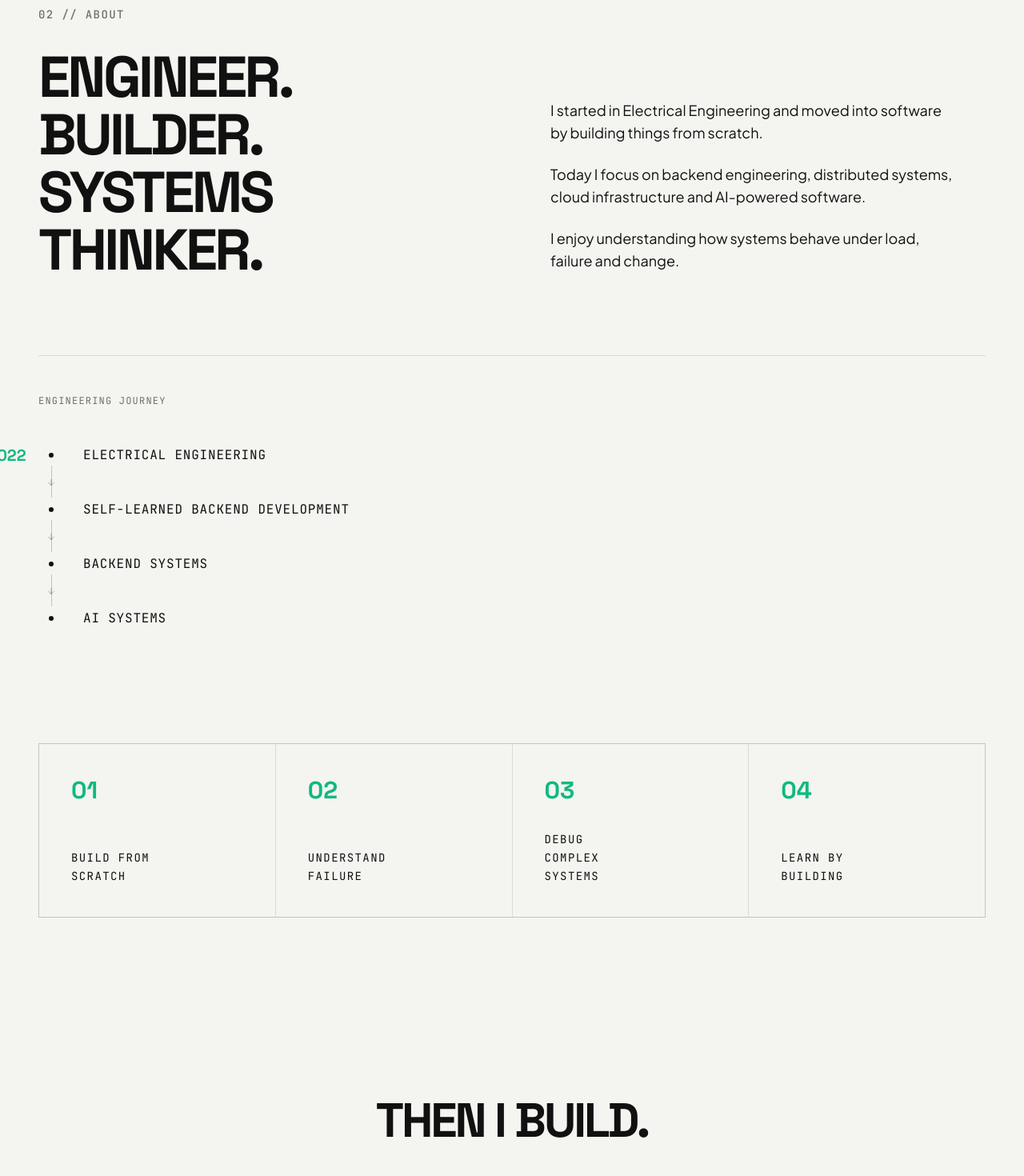
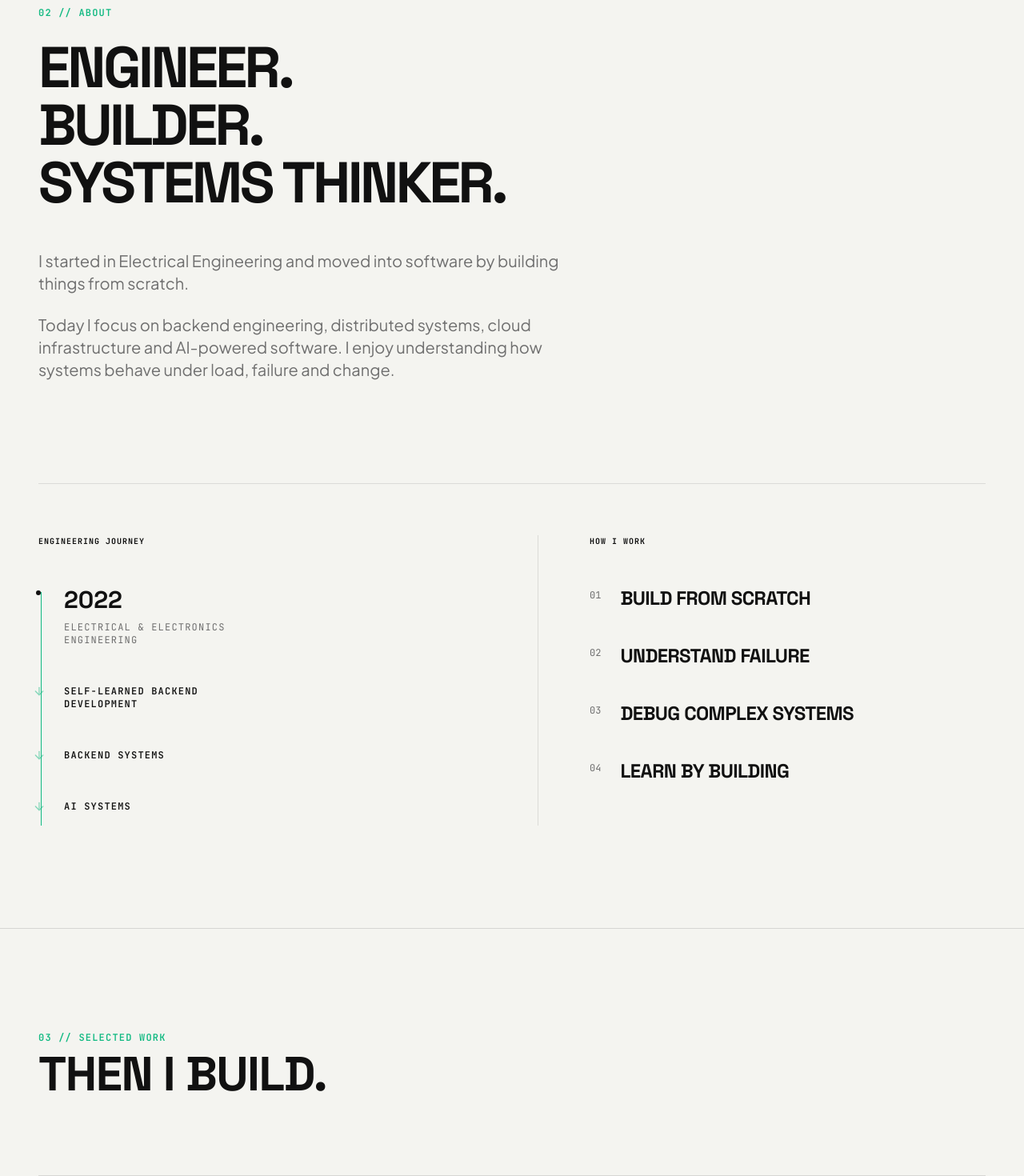
Before and after one commit to sampremm/FlexiPortfolio, a React (Vite) app: page / in a window 1280 px wide. Shown: the part 920-2390 px from the top of the page at 80% size. Built offline with nearby package versions, Linux system fonts and the light colour scheme.

Commit message:
fix: hero typography overflow and redesign compact about section

```diff
--- a/src/components/sections/EditorialAbout.jsx
+++ b/src/components/sections/EditorialAbout.jsx
@@ -1,44 +1,16 @@
-import React, { useRef } from 'react';
-import { motion, useInView } from 'framer-motion';
-import { FiArrowDown } from 'react-icons/fi';
-
-const PRINCIPLES = [
-  {
-    num: "01",
-    title: "BUILD FROM SCRATCH"
-  },
-  {
-    num: "02",
-    title: "UNDERSTAND FAILURE"
-  },
-  {
-    num: "03",
-    title: "DEBUG COMPLEX SYSTEMS"
-  },
-  {
-    num: "04",
-    title: "LEARN BY BUILDING"
-  }
-];
-
-const JOURNEY = [
-  { label: "ELECTRICAL ENGINEERING", year: "2022" },
-  { label: "SELF-LEARNED BACKEND DEVELOPMENT", year: "" },
-  { label: "BACKEND SYSTEMS", year: "" },
-  { label: "AI SYSTEMS", year: "" }
-];
+import React from 'react';
+import { motion } from 'framer-motion';
+import { FiArrowRight, FiArrowDown } from 'react-icons/fi';
 
 const EditorialAbout = () => {
-  const containerRef = useRef(null);
-  const isInView = useInView(containerRef, { once: true, margin: "-10%" });
-
+  // Motion variants for staggering
   const containerVariants = {
     hidden: { opacity: 0 },
     visible: {
       opacity: 1,
       transition: {
-        staggerChildren: 0.15,
-        delayChildren: 0.1
+        staggerChildren: 0.1,
+        delayChildren: 0.2
       }
     }
   };
@@ -48,135 +20,139 @@ const EditorialAbout = () => {
     visible: {
       opacity: 1,
       y: 0,
-      transition: { duration: 0.8, ease: [0.16, 1, 0.3, 1] }
+      transition: { duration: 0.6, ease: [0.16, 1, 0.3, 1] }
+    }
+  };
+
+  const lineVariants = {
+    hidden: { height: 0 },
+    visible: {
+      height: '100%',
+      transition: { duration: 1.5, ease: [0.16, 1, 0.3, 1] }
     }
   };
 
   return (
-    <section
-      id="about"
-      ref={containerRef}
-      className="relative w-full pt-32 pb-16 px-6 md:px-12 max-w-7xl mx-auto overflow-hidden"
-    >
+    <section id="about" className="relative bg-[#F4F4F0] dark:bg-[#0D0E11] text-[#111111] dark:text-[#EDEDED] py-24 sm:py-32 px-6 md:px-12 border-b border-black/[0.12] dark:border-white/[0.12]">
       <motion.div
         variants={containerVariants}
         initial="hidden"
-        animate={isInView ? "visible" : "hidden"}
-        className="flex flex-col gap-24"
+        whileInView="visible"
+        viewport={{ once: true, margin: '-10%' }}
+        className="max-w-7xl mx-auto"
       >
 
-        {/* Intro Two-Column Layout */}
-        <div className="grid grid-cols-1 lg:grid-cols-2 gap-12 lg:gap-24">
+        {/* Top Intro Section */}
+        <div className="max-w-4xl mb-24 md:mb-32">
+          <motion.div variants={itemVariants} className="font-mono text-xs uppercase tracking-widest text-[#10B981] mb-6 font-semibold">
+            02 // ABOUT
+          </motion.div>
 
-          {/* Left: Heading */}
-          <motion.div variants={itemVariants} className="flex flex-col items-start">
-            <div className="font-mono text-xs md:text-sm uppercase tracking-widest text-[#6F6F6F] dark:text-[#8E8E93] font-medium mb-8">
-              02 // ABOUT
+          <motion.h2 variants={itemVariants} className="font-display font-bold text-4xl sm:text-5xl md:text-6xl lg:text-7xl tracking-tighter uppercase leading-[0.9] mb-12">
+            ENGINEER.<br />
+            BUILDER.<br />
+            SYSTEMS THINKER.
+          </motion.h2>
+
+          <motion.div variants={itemVariants} className="font-body text-lg sm:text-xl text-[#6F6F6F] dark:text-[#9E9E9E] leading-relaxed max-w-2xl space-y-6">
+            <p>
+              I started in Electrical Engineering and moved into software by building things from scratch.
+            </p>
+            <p>
+              Today I focus on backend engineering, distributed systems, cloud infrastructure and AI-powered software.
+              I enjoy understanding how systems behave under load, failure and change.
+            </p>
+          </motion.div>
+        </div>
+
+        {/* Two Column Layout */}
+        <div className="grid grid-cols-1 md:grid-cols-2 gap-16 md:gap-8 lg:gap-16 border-t border-black/[0.1] dark:border-white/[0.1] pt-16">
+
+          {/* Left Column: Engineering Journey */}
+          <motion.div variants={itemVariants} className="relative">
+            <div className="font-mono text-[10px] uppercase tracking-widest text-[#111111] dark:text-[#EDEDED] font-bold mb-12">
+              ENGINEERING JOURNEY
             </div>
 
-            <h2 className="font-display font-bold text-5xl sm:text-6xl md:text-7xl tracking-tighter leading-[0.85] uppercase text-[#111111] dark:text-[#EDEDED]">
-              ENGINEER.<br />
-              BUILDER.<br />
-              SYSTEMS<br />
-              THINKER.
-            </h2>
+            <div className="relative pl-6 sm:pl-8 pb-4">
+              {/* Animated Timeline Line */}
+              <div className="absolute left-[3px] top-2 bottom-0 w-[1px] bg-black/10 dark:bg-white/10">
+                <motion.div
+                  variants={lineVariants}
+                  className="w-full bg-[#10B981]"
+                />
+              </div>
+
+              {/* Journey Nodes */}
+              <div className="space-y-12">
+                <div className="relative">
+                  <div className="absolute -left-[27px] sm:-left-[35px] top-1.5 w-1.5 h-1.5 bg-[#111111] dark:bg-[#EDEDED] rounded-full" />
+                  <div className="font-display font-bold text-2xl sm:text-3xl text-[#111111] dark:text-[#EDEDED] mb-2 leading-none">
+                    2022
+                  </div>
+                  <div className="font-mono text-xs uppercase tracking-widest text-[#6F6F6F] dark:text-[#9E9E9E]">
+                    ELECTRICAL & ELECTRONICS<br />ENGINEERING
+                  </div>
+                </div>
+
+                <div className="relative">
+                  <div className="absolute -left-[31px] sm:-left-[39px] top-0 text-[#10B981] opacity-50">
+                    <FiArrowDown />
+                  </div>
+                  <div className="font-mono text-xs uppercase tracking-widest text-[#111111] dark:text-[#EDEDED] font-semibold">
+                    SELF-LEARNED BACKEND<br />DEVELOPMENT
+                  </div>
+                </div>
+
+                <div className="relative">
+                  <div className="absolute -left-[31px] sm:-left-[39px] top-0 text-[#10B981] opacity-50">
+                    <FiArrowDown />
+                  </div>
+                  <div className="font-mono text-xs uppercase tracking-widest text-[#111111] dark:text-[#EDEDED] font-semibold">
+                    BACKEND SYSTEMS
+                  </div>
+                </div>
+
+                <div className="relative">
+                  <div className="absolute -left-[31px] sm:-left-[39px] top-0 text-[#10B981] opacity-50">
+                    <FiArrowDown />
+                  </div>
+                  <div className="font-mono text-xs uppercase tracking-widest text-[#111111] dark:text-[#EDEDED] font-semibold">
+                    AI SYSTEMS
+                  </div>
+                </div>
+              </div>
+
+            </div>
           </motion.div>
 
-          {/* Right: Narrative */}
-          <motion.div variants={itemVariants} className="flex flex-col justify-end space-y-6 lg:pb-2">
-            <p className="font-body text-base sm:text-lg text-[#111111] dark:text-[#EDEDED] leading-relaxed max-w-lg">
-              I started in Electrical Engineering and moved into software by building things from scratch.
-            </p>
-            <p className="font-body text-base sm:text-lg text-[#111111] dark:text-[#EDEDED] leading-relaxed max-w-lg">
-              Today I focus on backend engineering, distributed systems, cloud infrastructure and AI-powered software.
-            </p>
-            <p className="font-body text-base sm:text-lg text-[#111111] dark:text-[#EDEDED] leading-relaxed max-w-lg">
-              I enjoy understanding how systems behave under load, failure and change.
-            </p>
+          {/* Right Column: How I Work (Principles) */}
+          <motion.div variants={itemVariants} className="md:border-l md:border-black/[0.1] md:dark:border-white/[0.1] md:pl-8 lg:pl-16">
+            <div className="font-mono text-[10px] uppercase tracking-widest text-[#111111] dark:text-[#EDEDED] font-bold mb-12">
+              HOW I WORK
+            </div>
+
+            <div className="space-y-10">
+              {[
+                { num: '01', title: 'BUILD FROM SCRATCH' },
+                { num: '02', title: 'UNDERSTAND FAILURE' },
+                { num: '03', title: 'DEBUG COMPLEX SYSTEMS' },
+                { num: '04', title: 'LEARN BY BUILDING' }
+              ].map((principle, idx) => (
+                <div key={idx} className="group cursor-default flex items-start gap-6">
+                  <span className="font-mono text-xs text-[#6F6F6F] dark:text-[#9E9E9E] group-hover:text-[#10B981] transition-colors mt-1">
+                    {principle.num}
+                  </span>
+                  <h3 className="font-display font-bold text-xl sm:text-2xl tracking-tight uppercase text-[#111111] dark:text-[#EDEDED] group-hover:translate-x-1 transition-transform duration-300">
+                    {principle.title}
+                  </h3>
+                </div>
+              ))}
+            </div>
           </motion.div>
 
         </div>
 
-        {/* Engineering Journey */}
-        <motion.div variants={itemVariants} className="pt-12 border-t border-black/10 dark:border-white/10">
-          <div className="font-mono text-xs uppercase tracking-widest text-[#6F6F6F] dark:text-[#8E8E93] mb-12">
-            ENGINEERING JOURNEY
-          </div>
-
-          <div className="flex flex-col space-y-4">
-            {JOURNEY.map((step, idx) => (
-              <motion.div
-                key={idx}
-                variants={itemVariants}
-                className="flex flex-col items-start"
-              >
-                <div className="flex items-center gap-6">
-                  {/* Subtle vertical line connecting stages if not last */}
-                  <div className="relative flex flex-col items-center justify-center w-8">
-                    {step.year && (
-                      <span className="font-display font-bold text-xl text-[#10B981] absolute -left-16">
-                        {step.year}
-                      </span>
-                    )}
-                    <div className="w-1.5 h-1.5 rounded-full bg-[#111111] dark:bg-[#EDEDED]" />
-                    {idx !== JOURNEY.length - 1 && (
-                      <div className="w-[1px] h-10 bg-black/20 dark:bg-white/20 absolute top-4" />
-                    )}
-                  </div>
-                  <span className="font-mono text-sm sm:text-base uppercase tracking-wider text-[#111111] dark:text-[#EDEDED]">
-                    {step.label}
-                  </span>
-                </div>
-                {/* Arrow spacing for visual flow */}
-                {idx !== JOURNEY.length - 1 && (
-                  <div className="flex items-center gap-6 mt-4">
-                    <div className="flex flex-col items-center justify-center w-8">
-                      <FiArrowDown className="text-black/30 dark:text-white/30 text-xs" />
-                    </div>
-                  </div>
-                )}
-              </motion.div>
-            ))}
-          </div>
-        </motion.div>
-
-        {/* Core Principles */}
-        <motion.div variants={itemVariants} className="pt-12">
-          <div className="grid grid-cols-1 sm:grid-cols-2 lg:grid-cols-4 gap-px bg-black/10 dark:bg-white/10 border border-black/10 dark:border-white/10">
-            {PRINCIPLES.map((p, idx) => (
-              <motion.div
-                key={idx}
-                variants={itemVariants}
-                className="bg-[#F4F4F0] dark:bg-[#0D0E11] p-8 lg:p-10 flex flex-col items-start justify-between min-h-[200px]"
-              >
-                <span className="font-display font-bold text-3xl text-[#10B981] mb-8">
-                  {p.num}
-                </span>
-                <h4 className="font-mono text-sm uppercase tracking-widest leading-relaxed text-[#111111] dark:text-[#EDEDED] max-w-[120px]">
-                  {p.title}
-                </h4>
-              </motion.div>
-            ))}
-          </div>
-        </motion.div>
-
-        {/* Transition to Work */}
-        <motion.div variants={itemVariants} className="pt-32 pb-16 flex flex-col items-center justify-center text-center space-y-12">
-          <h3 className="font-display font-bold text-4xl sm:text-5xl md:text-6xl tracking-tighter uppercase text-[#111111] dark:text-[#EDEDED]">
-            THEN I BUILD.
-          </h3>
-
-          <motion.div
-            animate={{ y: [0, 6, 0] }}
-            transition={{ duration: 2, repeat: Infinity, ease: "easeInOut" }}
-          >
-            <FiArrowDown className="text-2xl text-[#6F6F6F] dark:text-[#8E8E93]" />
-          </motion.div>
-
-          <div className="font-mono text-xs uppercase tracking-widest text-[#10B981] font-semibold">
-            03 // SELECTED WORK
-          </div>
-        </motion.div>
 
       </motion.div>
     </section>
```
Also changed, not shown: src/components/sections/EditorialHero.jsx (+6 -6 lines).
